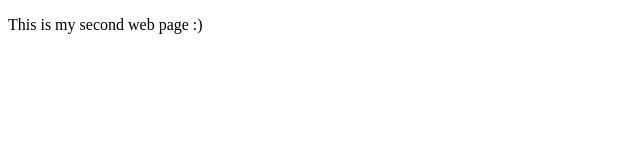
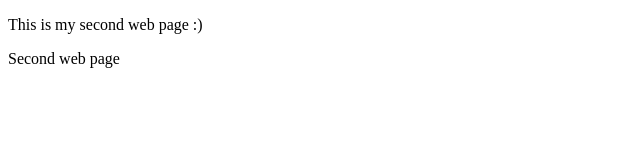
Before and after one commit to ag14huff/ag14huff.github.io, a plain HTML site: page index.html in a window 1280 px wide. Shown: the whole page, without its empty margins (0-640 px from the left). Drawn offline with Linux system fonts and the light colour scheme.

Commit message:
Update index.html

```diff
--- a/index.html
+++ b/index.html
@@ -7,3 +7,4 @@
 <p>This is my second web page :)</p>
 </body>
 </html>
+Second web page
```
